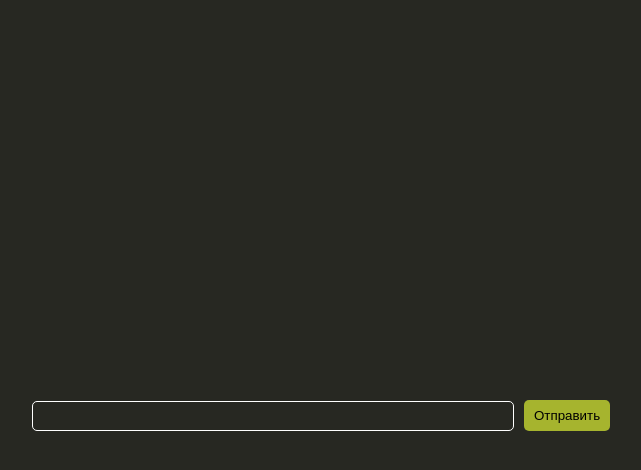
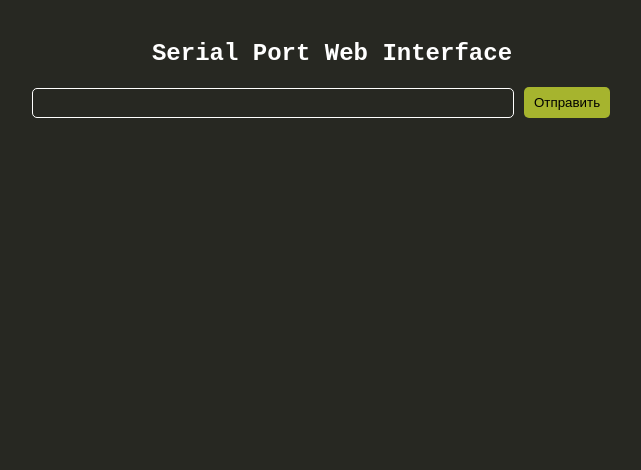
Before and after one commit to iilinegor/web-serial, a website: page pub/index.html in a window 1280 px wide. Shown: the whole page, without its empty margins (308-949 px from the left). Drawn offline with Linux system fonts and the light colour scheme.

Commit message:
Edit styles

```diff
--- a/pub/index.html
+++ b/pub/index.html
@@ -10,6 +10,7 @@
 
 html, body {
 	height: 100%;
+	/*max-width: 600px;*/
 	padding: 0px;
 	margin: 0px;
 	background-color: #272822;
@@ -26,8 +27,13 @@ html, body {
 
 .container {
 	width: 600px;
-	margin: 100px auto;
+	padding: 10px;
+	margin: 10px auto;
 	color: #ffffff;
+}
+
+h2 {
+	text-align: center;
 }
 
 input {
@@ -43,11 +49,11 @@ input {
 }
 
 .cash {
-	min-height: 300px;
+	min-height: 100%;
 }
 
 .cash-item:before{
-	content: "> ";
+	/*content: "> ";*/
 
 }
 
--- a/pub/web.js
+++ b/pub/web.js
@@ -54,7 +54,7 @@ var Term = React.createClass({
 		let { cash, field } = this.state;
 		ws.send(field);
 		cash.push(field);
-		this.setState({cash : cash});
+		this.setState({cash : "> " + cash});
 		this._input.value = "";
 	},
 
@@ -70,6 +70,7 @@ var Term = React.createClass({
 			for (let c of this.state.cash)
 				cashList.push(<div className="cash-item">{c}</div>);
 		return <div className="container">
+					<h2>Serial Port Web Interface</h2>
 					<div className="cash"> {cashList} </div>
 					<input type="text" onChange={this.handleChange} onKeyPress={this._handleKeyPress} ref={(c) => this._input = c}/>
 					<button onClick={this.handleSubmit}>Отправить</button>
```
